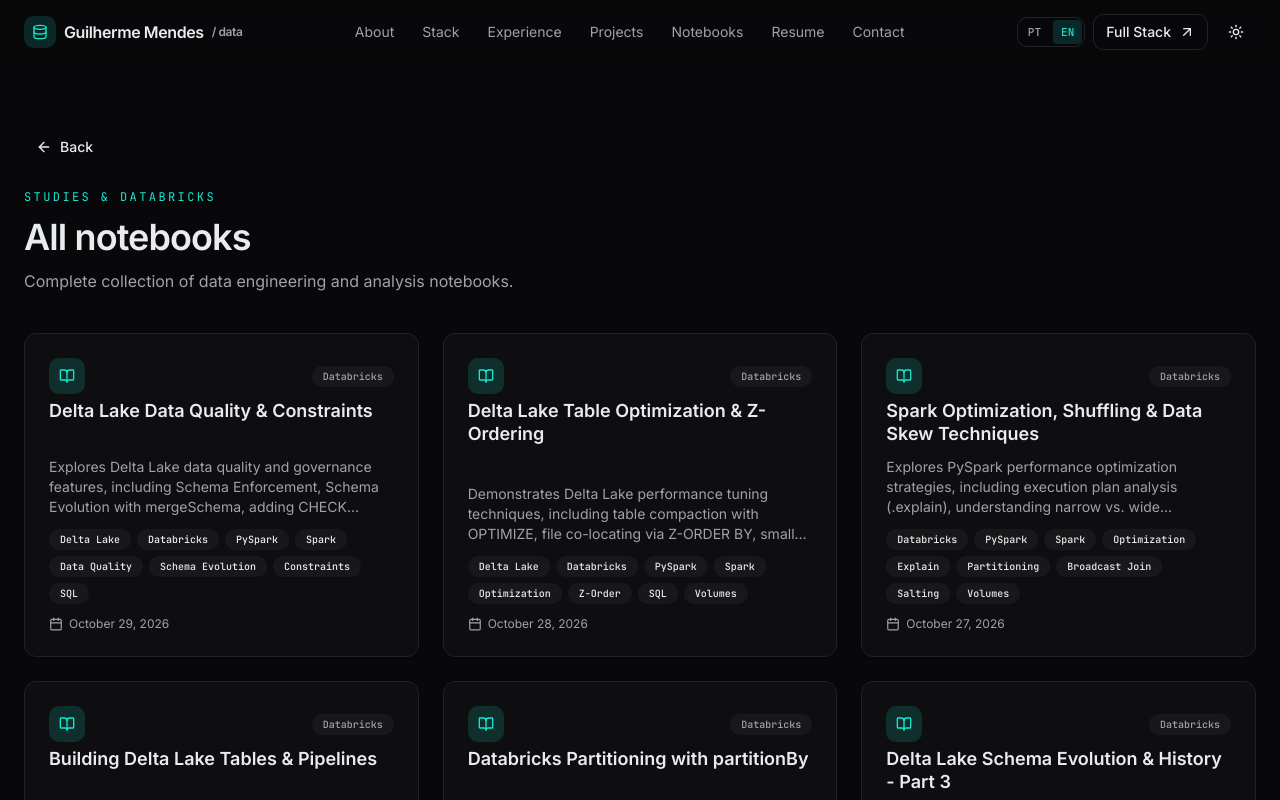
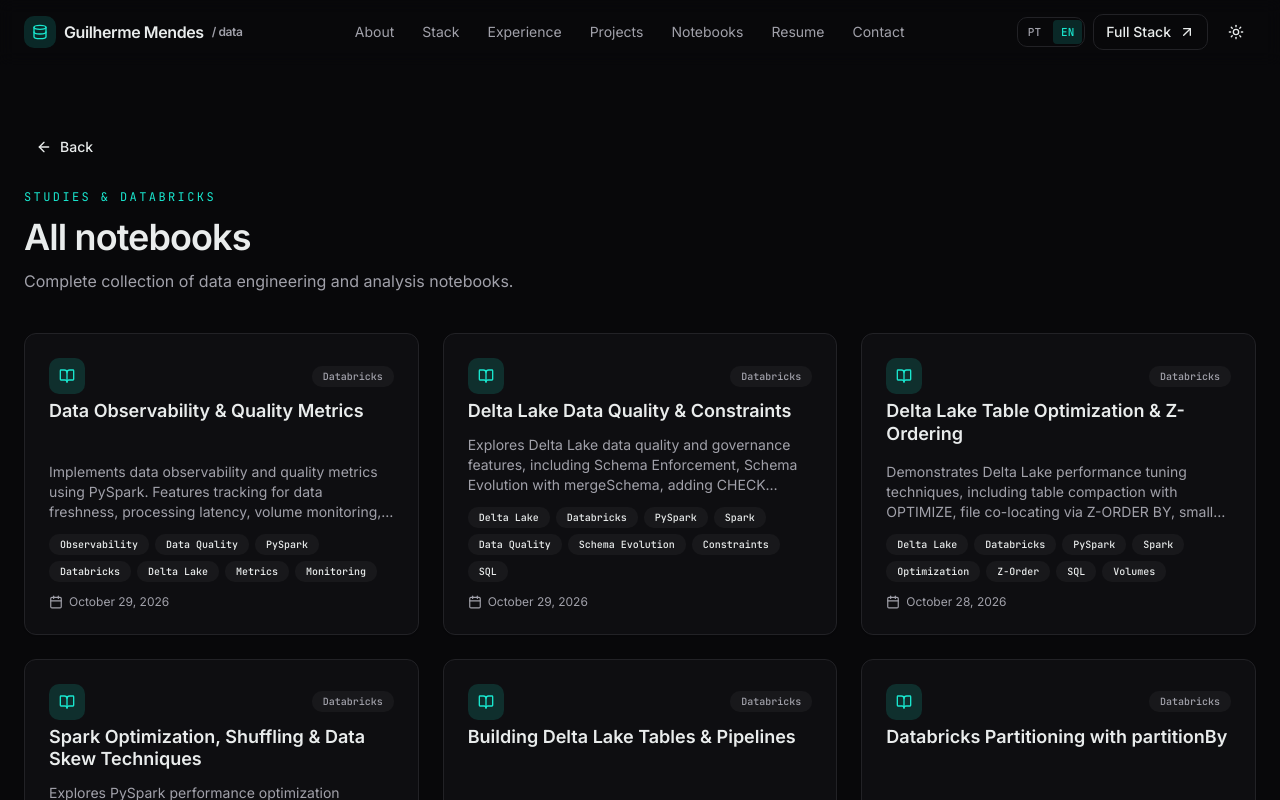
Before and after one commit to Guiilhermendes/portfolio-dados, a Next.js app: page /en/notebooks in a window 1280 px wide. Shown: the top 800 px of the page. Built offline with nearby package versions, Linux system fonts and the light colour scheme.

Commit message:
feat: adding new notebooks

```diff
--- a/content/notebooks.ts
+++ b/content/notebooks.ts
@@ -23,6 +23,16 @@
  * O slug precisa ser único (minúsculas, sem espaços, usar hífen).
  */
 export const notebooks: Notebook[] = [
+  {
+    slug: "Observability",
+    title: "Data Observability & Quality Metrics",
+    description:
+      "Implements data observability and quality metrics using PySpark. Features tracking for data freshness, processing latency, volume monitoring, anomaly detection (nulls, invalid values, duplicates), and historical logging of metrics in a Delta table.",
+    tags: ["Observability", "Data Quality", "PySpark", "Databricks", "Delta Lake", "Metrics", "Monitoring"],
+    htmlPath: "/notebooks/Observability.html",
+    date: "2026-10-29",
+    platform: "Databricks",
+  },
   {
     slug: "Quality_Delta",
     title: "Delta Lake Data Quality & Constraints",
```
